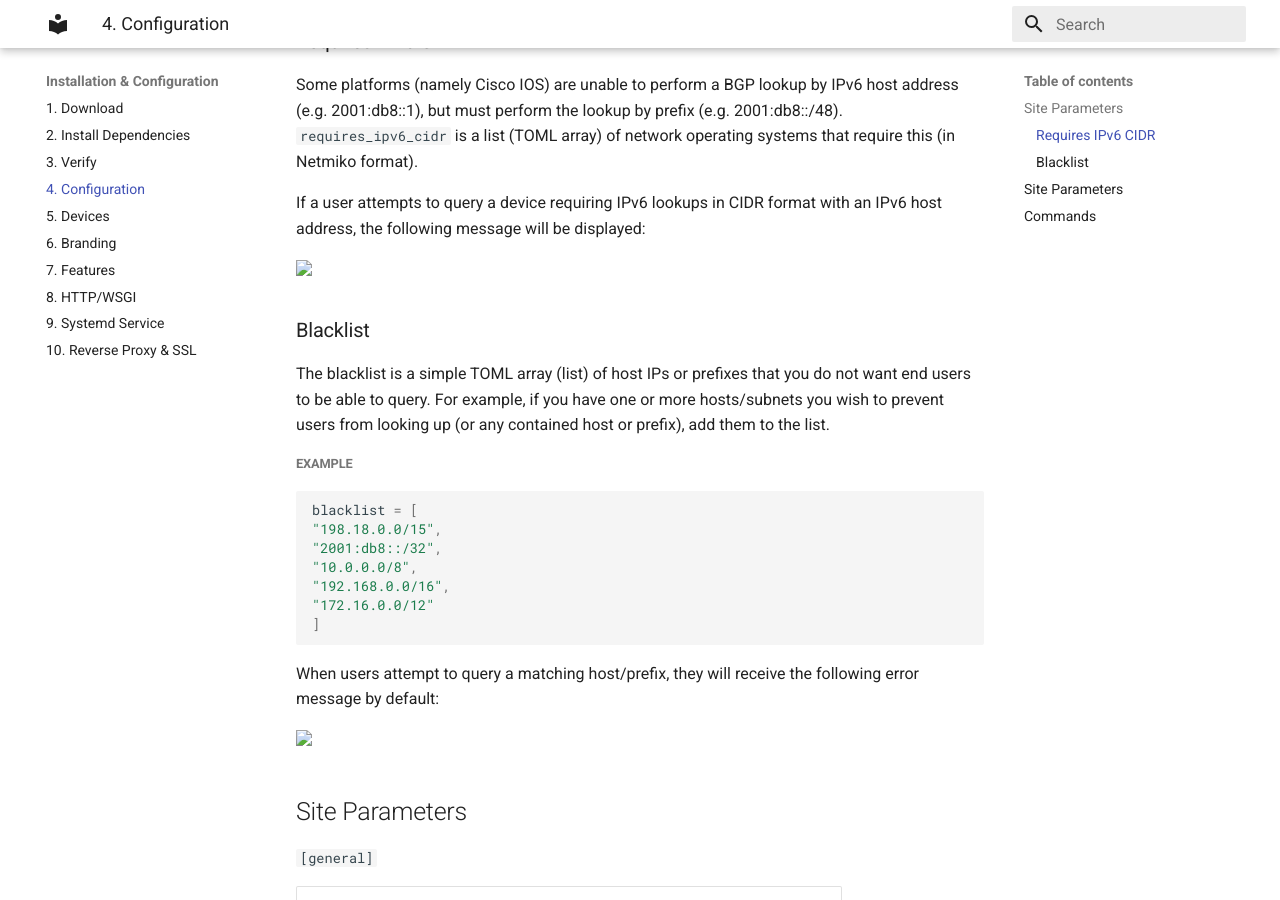
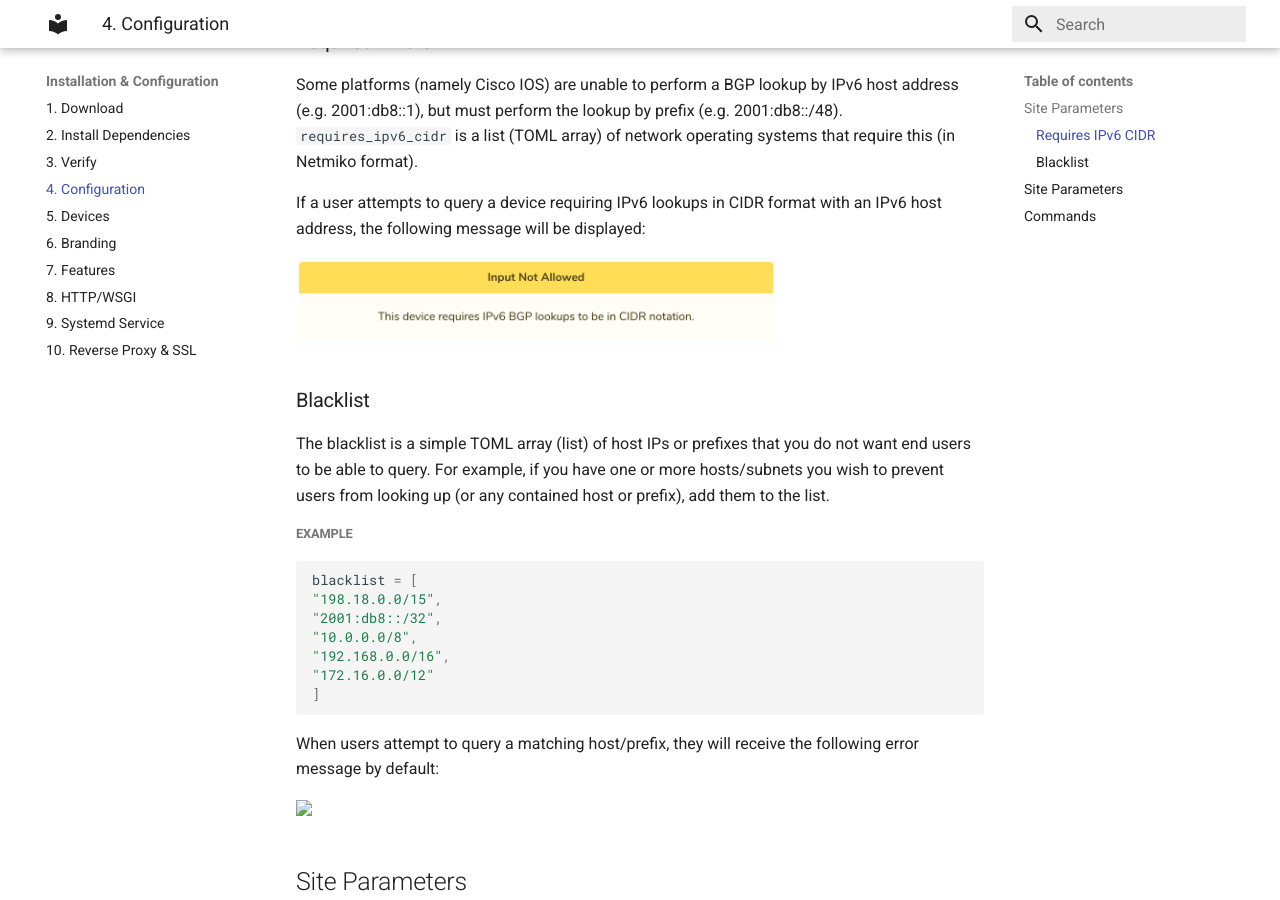
Before and after one commit to thatmattlove/hyperglass-docs, an MkDocs documentation site: the page built from docs/installation/configuration.md, in a window 1280 px wide and 900 px high, scrolled down 895 px. Built offline with MkDocs 1.6.1 and Material for MkDocs 9.7.7, drawn with Linux system fonts in a browser that asks for light colours.

Commit message:
testing the re-adding of non-relative import for nested page

```diff
--- a/docs/installation/configuration.md
+++ b/docs/installation/configuration.md
@@ -26,7 +26,7 @@ Some platforms (namely Cisco IOS) are unable to perform a BGP lookup by IPv6 hos
 
 If a user attempts to query a device requiring IPv6 lookups in CIDR format with an IPv6 host address, the following message will be displayed:
 
-<img src="assets/requires_ipv6_cidr.png" style="width: 70%"></img>
+<img src="/assets/requires_ipv6_cidr.png" style="width: 70%"></img>
 
 ### Blacklist
 
```
